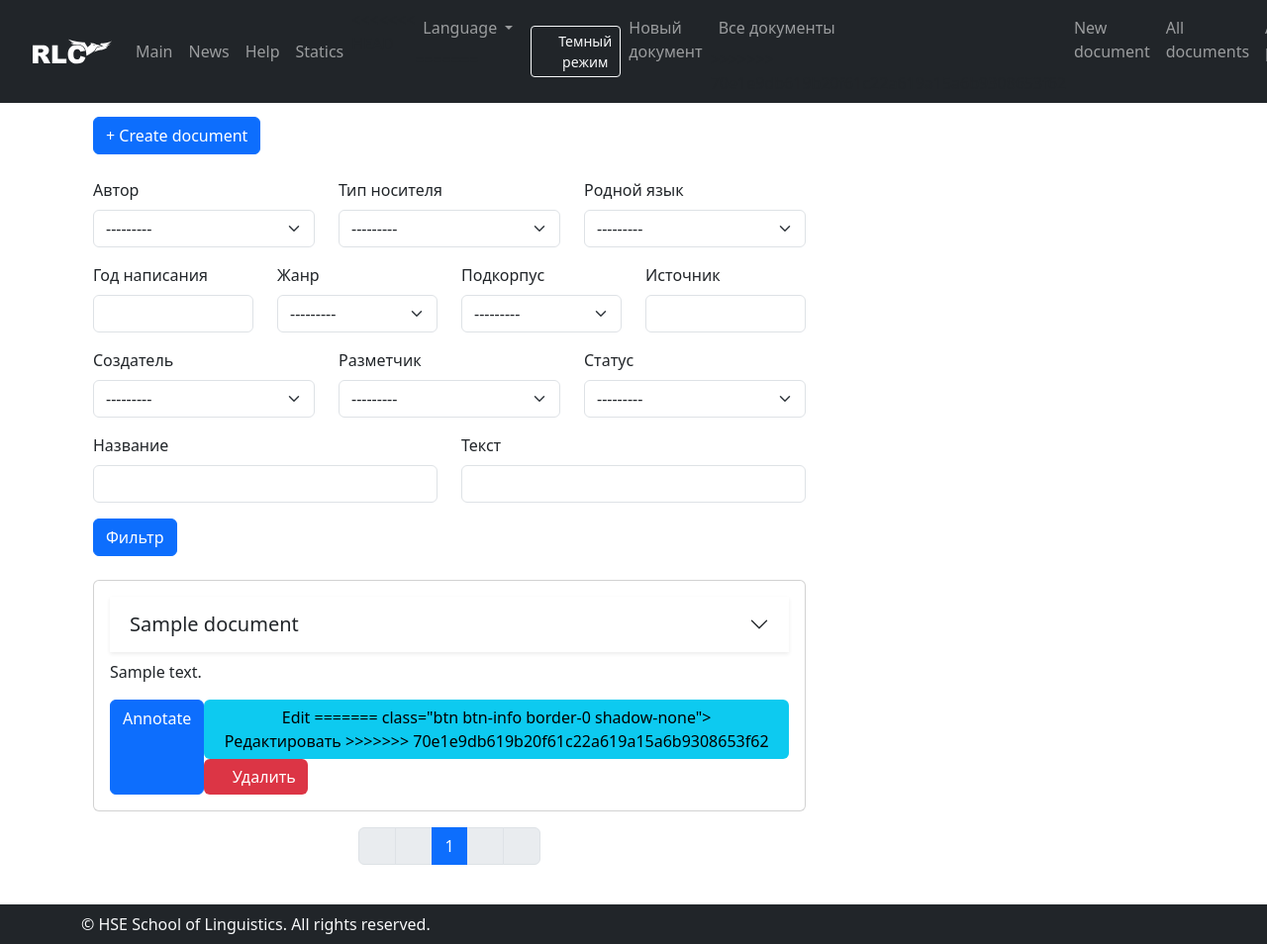
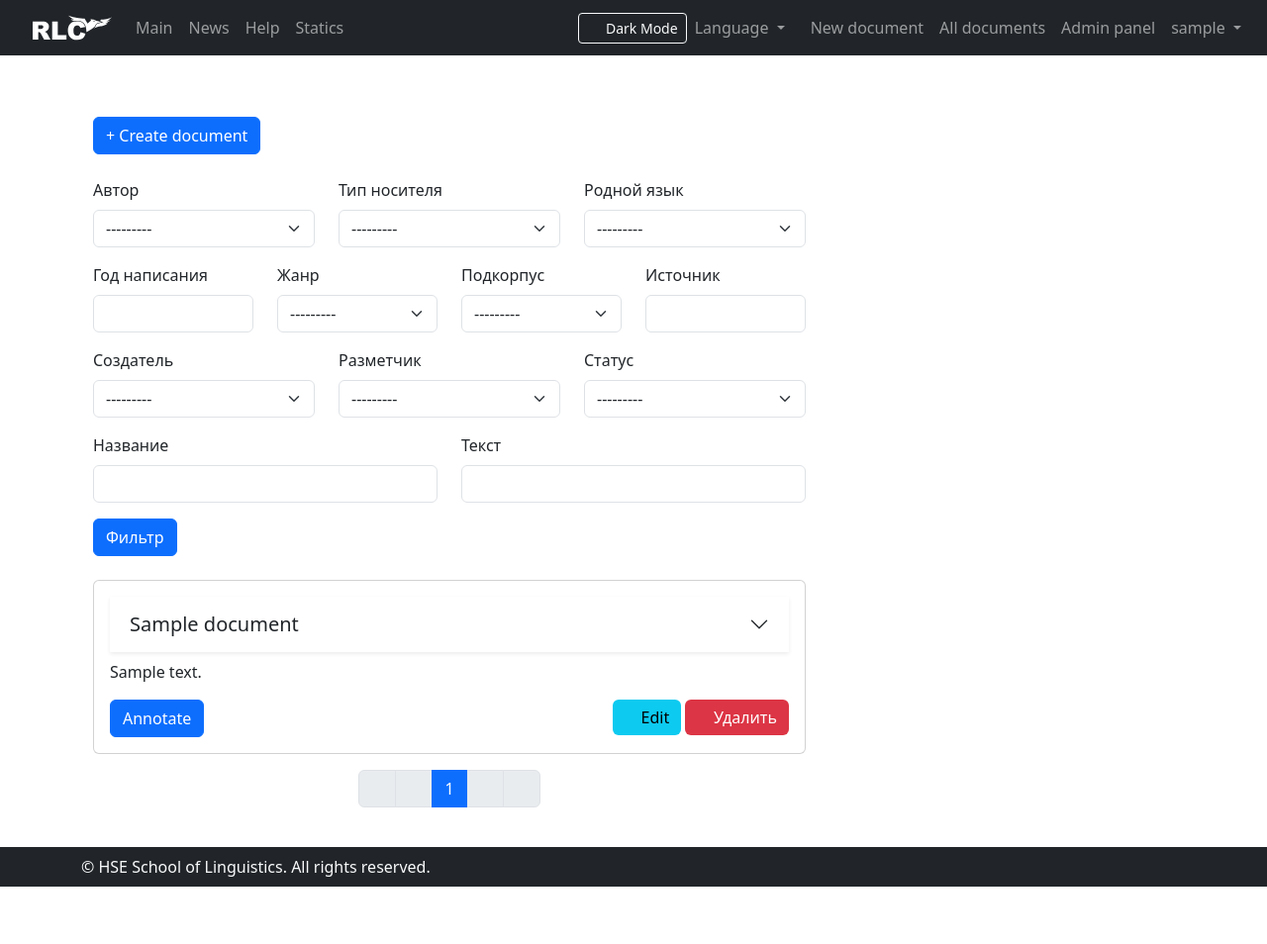
Before and after one commit to shar3nda/rlc_new, a Django app: page /corpus/documents/ in a window 1280 px wide. Shown: the whole page at 99% size. After the commit the page ends 896 px from the top, so only its background shows below. Run offline with Django 4.2, Linux system fonts and the light colour scheme; a user stored in the database is signed in; tables that the repository leaves empty hold one stand-in row (values such as "Sample post"); some libraries are stand-ins or nearby versions; some web fonts are replaced.

Commit message:
Minor frontend fixes

```diff
--- a/templates/base.html
+++ b/templates/base.html
@@ -50,7 +50,12 @@
           </li>
         </ul>
         <ul class="navbar-nav ms-auto">
-<<<<<<< HEAD
+          <li class="nav-item d-flex align-items-center">
+            <button id="darkModeSwitch" class="btn btn-sm btn-outline-light">
+              <i class="fas fa-moon" aria-hidden="true"></i>
+              <span class="ms-2">{% trans "Dark Mode" %}</span>
+            </button>
+          </li>
           <li class="nav-item dropdown">
             <a class="nav-link dropdown-toggle" href="#" id="navbarDropdown" role="button" data-bs-toggle="dropdown"
                aria-haspopup="true" aria-expanded="false" style="margin-right: 10px;">
@@ -60,21 +65,6 @@
               <a class="dropdown-item">{% trans "Russian" %}</a>
               <a class="dropdown-item">{% trans "English" %}</a>
             </div>
-=======
-          <li class="nav-item d-flex align-items-center">
-            <button id="darkModeSwitch" class="btn btn-sm btn-outline-light">
-              <i class="fas fa-moon" aria-hidden="true"></i>
-              <span class="ms-2">Темный режим</span>
-            </button>
-          </li>
-          {% if user.is_authenticated %}
-            <li class="nav-item">
-              <a class="nav-link" href="{% url 'add_document' %}">Новый документ</a>
-            </li>
-          {% endif %}
-          <li class="nav-item">
-            <a class="nav-link" href="{% url 'documents' %}">Все документы</a>
->>>>>>> 70e1e9db619b20f61c22a619a15a6b9308653f62
           </li>
           {% if user.is_authenticated %}
             <li class="nav-item">
@@ -90,7 +80,6 @@
             </li>
           {% endif %}
           {% if user.is_authenticated %}
-<<<<<<< HEAD
           <li class="nav-item dropdown">
             <a class="nav-link dropdown-toggle" href="#" id="navbarDropdown" role="button" data-bs-toggle="dropdown"
                aria-haspopup="true" aria-expanded="false" style="margin-right: 10px;">
@@ -101,18 +90,6 @@
               <a class="dropdown-item logout-item" href="{% url 'logout' %}">{% trans "Log out" %}</a>
             </div>
           </li>
-=======
-            <li class="nav-item dropdown">
-              <a class="nav-link dropdown-toggle" href="#" id="navbarDropdown" role="button" data-bs-toggle="dropdown"
-                 aria-haspopup="true" aria-expanded="false" style="margin-right: 10px;">
-                {{ user.username }}
-              </a>
-              <div class="dropdown-menu dropdown-menu-end" aria-labelledby="navbarDropdown">
-                <a class="dropdown-item" href="{% url 'user_profile' %}">Профиль</a>
-                <a class="dropdown-item logout-item" href="{% url 'logout' %}">Выйти</a>
-              </div>
-            </li>
->>>>>>> 70e1e9db619b20f61c22a619a15a6b9308653f62
           {% else %}
             <li class="nav-item">
               <a class="nav-link" href="{% url 'login' %}" style="margin-right: 10px;">{% trans "Log in" %}</a>
--- a/templates/document_card.html
+++ b/templates/document_card.html
@@ -3,7 +3,7 @@
 <div class="card mb-3">
   <div class="card-body">
     <!-- Accordion -->
-    <div class="accordion accordion-flush mb-2" id="detailsAccordion{{ document.id }}">
+    <div class="accordion accordion-flush mb-2 dark-accordion shadow-none" id="detailsAccordion{{ document.id }}" >
       <div class="accordion-item">
         <h2 class="accordion-header" id="detailsAccordionHeading{{ document.id }}">
           <button class="accordion-button collapsed rounded-0 shadow-sm fw-bold" type="button"
@@ -83,13 +83,8 @@
         {% endif %}
         <div>
           <a href="{% url 'edit_document' document_id=document.id %}"
-<<<<<<< HEAD
-             class="btn btn-info border-0 shadow-none doc-card-btn">
+             class="btn btn-info border-0 shadow-none">
             <i class="fas fa-edit"></i> {% trans "Edit" %}
-=======
-             class="btn btn-info border-0 shadow-none">
-            <i class="fas fa-edit"></i> Редактировать
->>>>>>> 70e1e9db619b20f61c22a619a15a6b9308653f62
           </a>
           <button type="button" class="btn btn-danger border-0 shadow-none" data-bs-toggle="modal"
                   data-bs-target="#deleteConfirmationModal" data-document-id="{{ document.id }}">
```
Also changed, not shown: static/css/style.css (+36 -0 lines).
